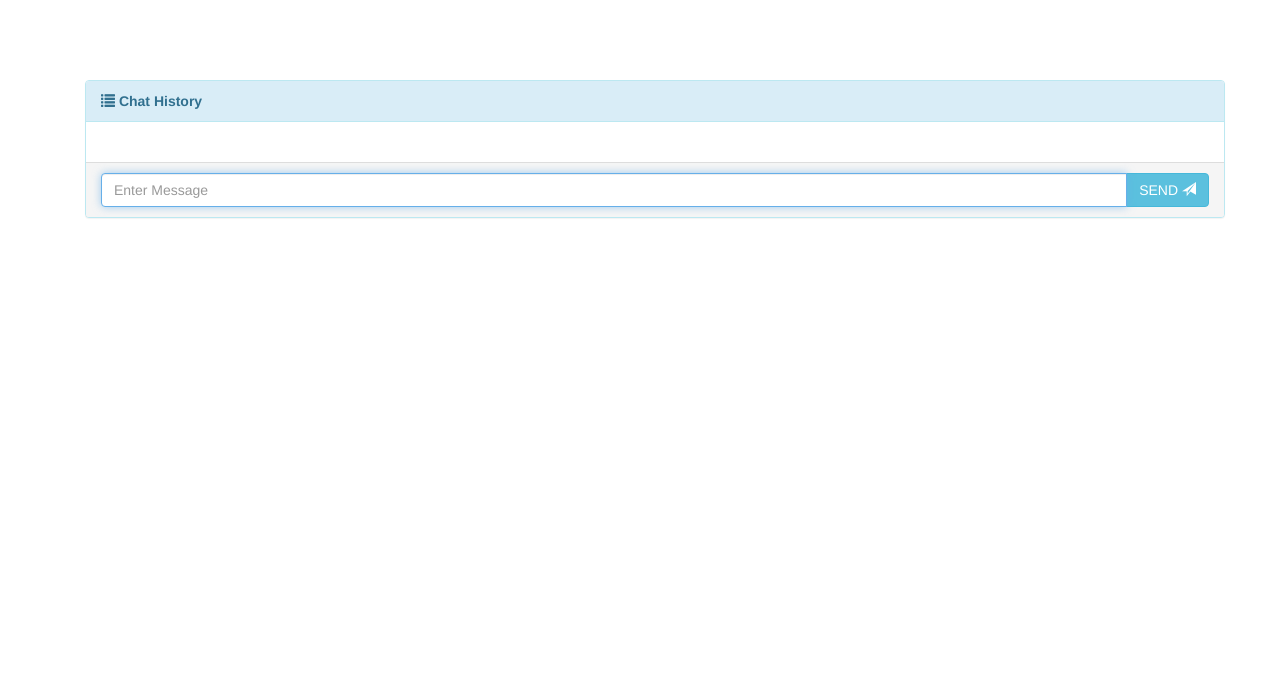
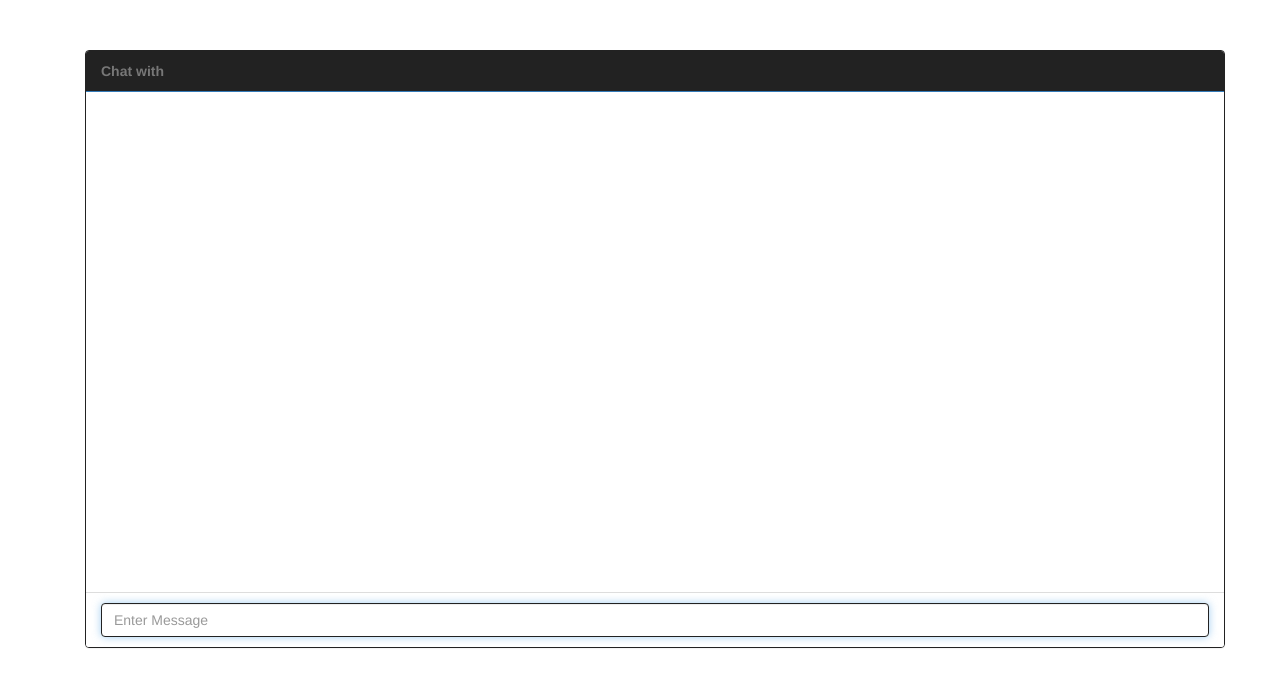
Before and after one commit to flydrt/IM, a Flask app: template app/templates/chat.html in a window 1280 px wide. Shown: the part 52-739 px from the top of the page. Run offline with Flask 2, Linux system fonts and the light colour scheme; the template is opened without the code that fills it, so the values that code supplies are empty; parts of the project's set-up code (start-up, migrations or seed data) failed here and were passed over; some libraries are stand-ins or nearby versions.

Commit message:
update chat

```diff
--- a/app/models.py
+++ b/app/models.py
@@ -2,6 +2,7 @@ from app import db
 from werkzeug.security import generate_password_hash, check_password_hash
 from flask_login import UserMixin
 from app import login_manager
+import datetime
 
 
 class User(UserMixin, db.Model):
@@ -58,5 +59,5 @@ class Message(db.Model):
     from_id = db.Column(db.Integer, db.ForeignKey('users.id'))
     to_id = db.Column(db.Integer, db.ForeignKey('users.id'))
     message = db.Column(db.Text)
-    time = db.Column(db.DateTime)
+    datetime = db.Column(db.String(32))
     status = db.Column(db.Boolean)
--- a/app/templates/chat.html
+++ b/app/templates/chat.html
@@ -10,6 +10,7 @@
     var socket = io.connect('http://' + document.domain + ':' + location.port);
     var userName = document.getElementById('userName').innerHTML;
     var friendName = document.getElementById('friendName').innerHTML;
+
     socket.on("connect", function () {
         socket.emit('join', {'from': userName, 'to': friendName});
     });
@@ -19,11 +20,13 @@
         else if (message.from === friendName && message.to === userName)
             refreshMessages(message);
     });
+
     function refreshMessages(message) {
         $(".media-list").append('<li class="media"><div class="media-body"><div class="media"><div class="media-body">'
-                + message.data + '<br/><small class="text-muted">' + message.from + ' | ' + message.to
+                + message.data + '<br/><small class="text-muted">' + message.from + ' | ' + message.datetime
                 + '</small><hr/></div></div></div></li>');
     }
+
 
     window.onbeforeunload = function (e) {
         socket.emit('leave');
@@ -33,9 +36,16 @@
         $('#messageText').keypress(function (e) {
             var code = e.keyCode || e.which;
             if (code == 13) {
+                var currentdate = new Date();
+                var datetime = currentdate.getFullYear() + "-"
+                        + (currentdate.getMonth() + 1) + "-"
+                        + currentdate.getDate() + "   "
+                        + currentdate.getHours() + ":"
+                        + currentdate.getMinutes() + ":"
+                        + currentdate.getSeconds();
                 var text = $('#messageText').val();
                 $('#messageText').val('');
-                socket.emit('message', {'data': text, 'from': userName, 'to': friendName});
+                socket.emit('message', {'data': text, 'from': userName, 'to': friendName, 'datetime': datetime});
             }
         });
     });
@@ -45,27 +55,21 @@
 {% block page_content %}
 <div class="container">
     <div class="row">
-        <h3 class="text-center" id="friendName">{{ friend.username }}</h3>
-        <br/><br/>
+        <h4 class="text-center" id="friendName">{{ friend.username }}</h4>
+        <br/>
 
         <div class="col-md-12">
-            <div class="panel panel-info">
-                <div class="panel-heading">
-                    <strong><span class="glyphicon glyphicon-list"></span> Chat History</strong>
+            <div class="panel panel-primary" style="border-color: #222">
+                <div class="panel-heading" style="background-color: #222; color: #777777">
+                    <strong>Chat with {{ friend.username }}</strong>
                 </div>
-                <div class="panel-body fixed-panel">
+                <div class="panel-body" style="min-height: 500px; max-height: 500px; overflow-y: scroll;">
                     <ul class="media-list">
                     </ul>
                 </div>
-                <div class="panel-footer">
-                    <div class="input-group">
-                        <input type="text" class="form-control" placeholder="Enter Message" id="messageText" autofocus/>
-                        <span class="input-group-btn">
-                            <button class="btn btn-info" type="button" id="sendMessage">
-                                SEND <span class="glyphicon glyphicon-send"></span>
-                            </button>
-                        </span>
-                    </div>
+                <div class="panel-footer" style="background-color: white">
+                    <input type="text" class="form-control" placeholder="Enter Message" id="messageText" autofocus
+                            style="border-color: #222;"/>
                 </div>
             </div>
         </div>
```
Also changed, not shown: app/events.py (+5 -3 lines), 2 other files.
